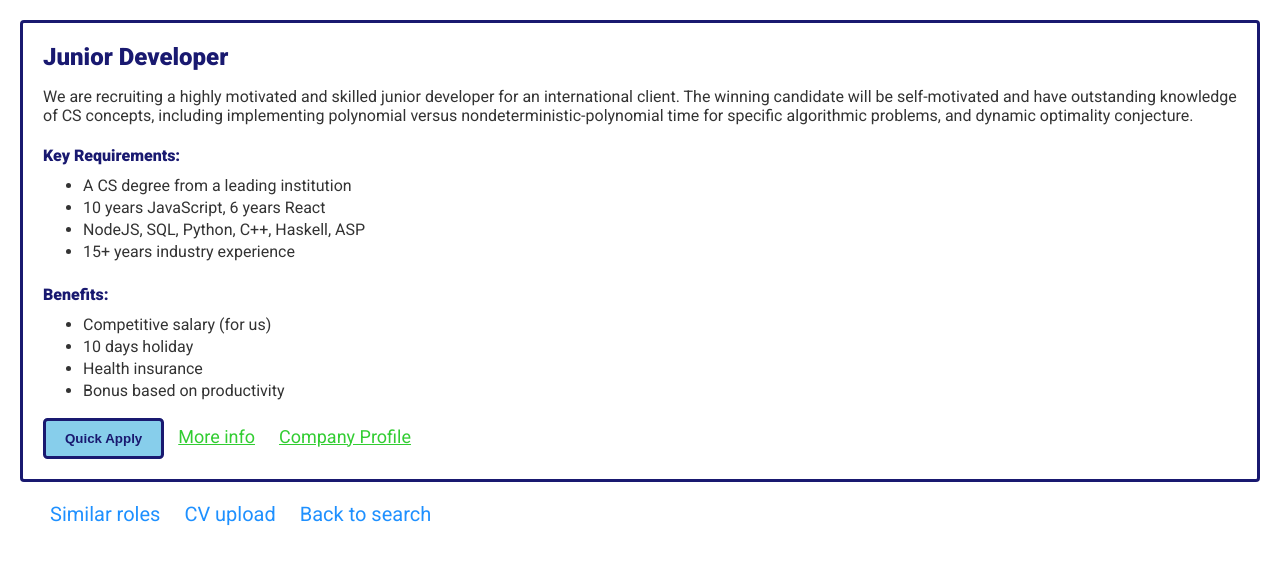
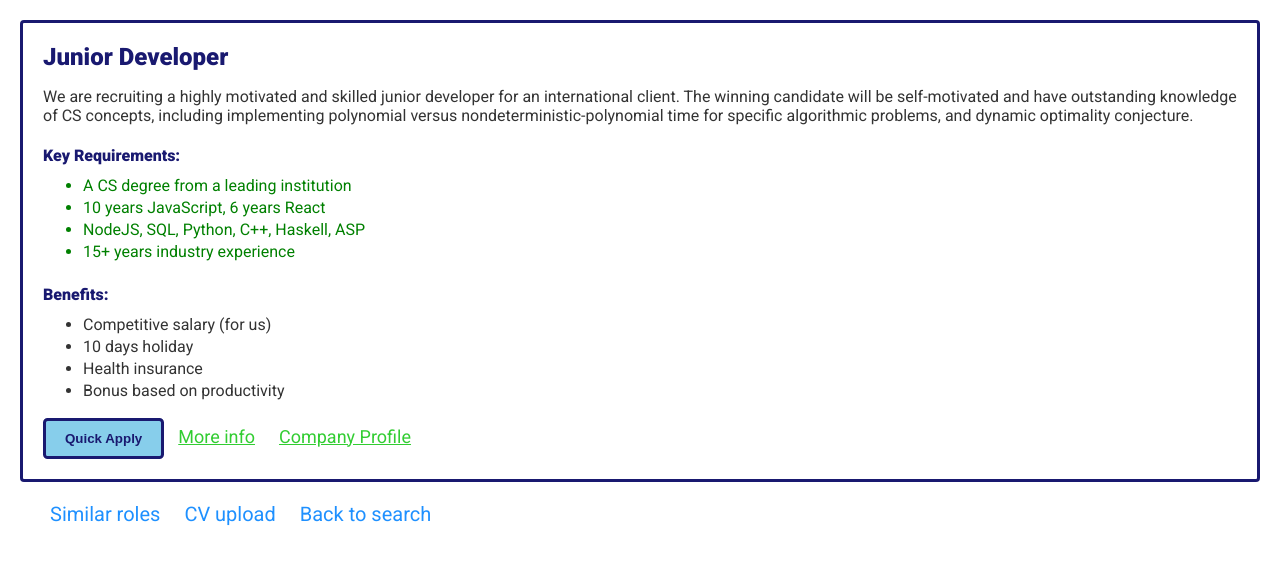
Before and after one commit to RasimAghayev/scrimba, a browser extension: page Frontend Career Path/Module 04-Essential CSS concepts/01.Build an NFT Site/index.html in a window 1280 px wide. Drawn offline with Linux system fonts and the light colour scheme.

Commit message:
Aside: Compound selectors and specificity

```diff
--- a/Frontend Career Path/Module 04-Essential CSS concepts/01.Build an NFT Site/index.css
+++ b/Frontend Career Path/Module 04-Essential CSS concepts/01.Build an NFT Site/index.css
@@ -34,6 +34,25 @@ ul{
     line-height: 22px;
 }
 
+/*
+Challenge:
+1. Look through the html and the new
+compound selectors in the CSS below and
+figure out what colour the "key
+requirements" list will be.
+
+⚠️ DO NOT look at the mini browser
+until you have made your guess!
+*/
+
+section .ad-container #req-list ul li {
+    color: green; /*113*/
+}
+
+body section .ad-container div .general-list li{
+    color: red; /*24*/
+}
+
 button{
     padding: 10px 19px;
     color: midnightblue;
@@ -52,21 +71,6 @@ a{
     font-size: 18px;
 }
 
-/*
-Challenge:
-1. Create a compound selector which
-targets the anchor links inside the
-class "links-container".
-2. Set their color to dodgerblue.
-3. Set the size to 20px.
-4. Remove the underline.
-
-Stretch Goal:
-1. Put a hover state on them so
-the color changes to fuschia when
-the cursor hovers over them.
-*/
-
 .links-container a{
     color: dodgerblue;
     font-size: 20px;
--- a/Frontend Career Path/Module 04-Essential CSS concepts/01.Build an NFT Site/index.html
+++ b/Frontend Career Path/Module 04-Essential CSS concepts/01.Build an NFT Site/index.html
@@ -14,14 +14,15 @@
 				versus nondeterministic-polynomial time for specific algorithmic
 				problems, and dynamic optimality conjecture.
 				</p>
-
+				<div id="req-list">
 					<h4>Key Requirements:</h4>
-				<ul>
+					<ul class="general-list">
 						<li>A CS degree from a leading institution</li>
 						<li>10 years JavaScript, 6 years React</li>
 						<li>NodeJS, SQL, Python, C++, Haskell, ASP</li>
 						<li>15+ years industry experience</li>
 					</ul>
+				</div>
 
 				<h4>Benefits:</h4>
 				<ul>
```
Lines whose indentation alone changed are shown as unchanged.
